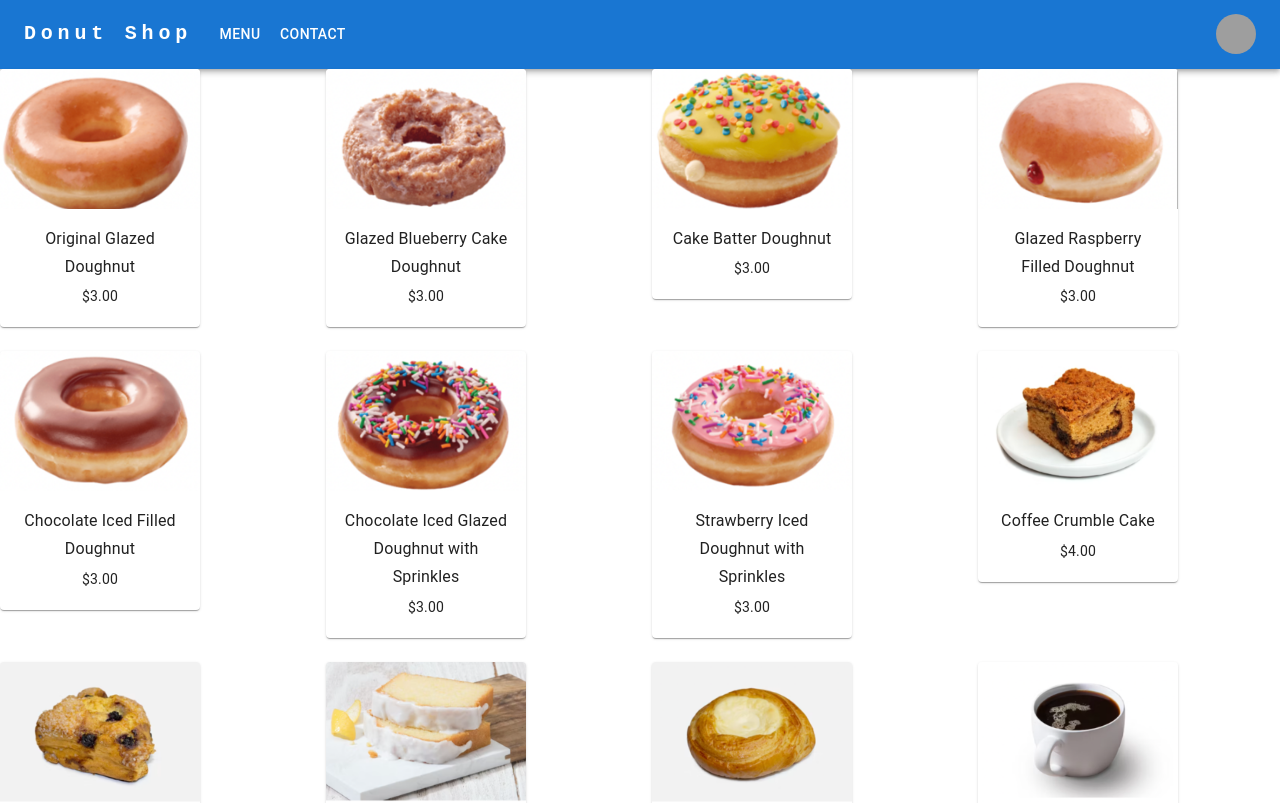
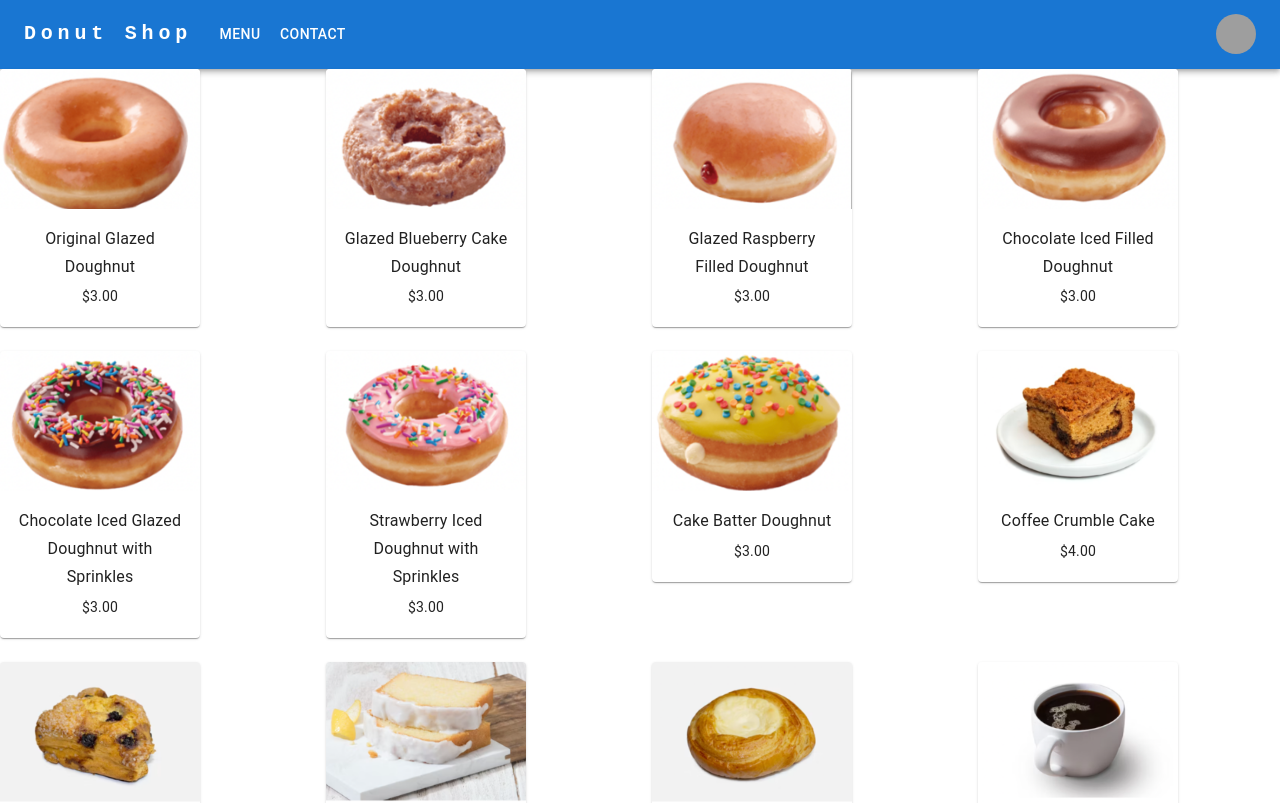
Before and after one commit to Muniba-Ahmed/donutshop, a React (Create React App) app: page /menu in a window 1280 px wide. Shown: the top 803 px of the page. Built offline with nearby package versions, Linux system fonts and the light colour scheme; grey boxes are pictures that could not be loaded.

Commit message:
modals rendering

```diff
--- a/src/components/GridItem.js
+++ b/src/components/GridItem.js
@@ -1,28 +1,55 @@
-import React from "react";
+import React, { useState } from "react";
 import {
   Grid,
   Card,
   CardContent,
   CardMedia,
+  CardActionArea,
   Typography,
-  CardActionArea,
+  Modal,
+  Button,
+  Box,
 } from "@mui/material";
+// import { itemList2 } from "../helpers/ItemList";
 
-import { itemList2 } from "../helpers/ItemList";
+const style = {
+  position: "absolute",
+  top: "50%",
+  left: "50%",
+  transform: "translate(-50%, -50%)",
+  width: 400,
+  bgcolor: "background.paper",
+  border: "2px solid #000",
+  boxShadow: 24,
+  p: 4,
+};
 
-function GridItem({ image, name, onClick }) {
+function GridItem({ itemList2 }) {
+  const [selectedItem, setSelectedItem] = useState(null);
+
+  const handleModalOpen = (item) => {
+    setSelectedItem(item);
+  };
+
+  const handleCloseModal = () => {
+    setSelectedItem(null);
+  };
+
   return (
-    <Grid container spacing={3}>
-      {itemList2.map((item, index) => {
-        return (
+    <Grid container rowSpacing={3} columnSpacing={{ xs: 1, sm: 2, md: 3 }}>
+      {itemList2.map((item, index) => (
         <Grid item xs={12} sm={6} md={3} key={index}>
           <Card sx={{ maxWidth: 200 }}>
-              <CardActionArea>
+            <CardActionArea
+              onClick={() => {
+                handleModalOpen(item);
+              }}
+            >
               <CardMedia
                 component="img"
                 height="140"
                 image={item.image}
-                  alt="green iguana"
+                alt="menu item"
               />
               <CardContent>
                 <Typography gutterBottom variant="subtitle1" component="div">
@@ -35,13 +62,30 @@ function GridItem({ image, name, onClick }) {
             </CardActionArea>
           </Card>
         </Grid>
-        );
-      })}
+      ))}
+
+      <Modal open={selectedItem !== null} onClose={handleCloseModal}>
+        <Box sx={style}>
+          <div>
+            <Typography variant="h5">{selectedItem?.name}</Typography>
+            <Typography variant="body1" sx={{ mt: 2 }}>
+              {selectedItem?.description}
+            </Typography>
+            <img src={selectedItem?.image} alt={selectedItem?.name} />
+            <Typography variant="body1" sx={{ mt: 2 }}>
+              Inventory: {selectedItem?.inventory}
+            </Typography>
+            <Typography variant="body1" sx={{ mt: 2 }}>
+              {`$${selectedItem?.price}.00`}
+            </Typography>
+            <Button variant="contained" onClick={handleCloseModal}>
+              Close
+            </Button>
+          </div>
+        </Box>
+      </Modal>
     </Grid>
   );
 }
 
 export default GridItem;
-
-//maxWidth: 345
-//width: 200, height: 210
--- a/src/helpers/ItemList.js
+++ b/src/helpers/ItemList.js
@@ -36,13 +36,6 @@ export const itemList = [
     type: "donut",
   },
   {
-    name: "Cake Batter Doughnut",
-    image: cakeBatterFilled,
-    description:
-      "Celebrate your birthday every day with our scrumptious Cake Batter Doughnut. Indulge in this festive doughnut filled with creamy cake batter cream filling, topped with yellow icing and confetti sprinkles.",
-    type: "donut",
-  },
-  {
     name: "Glazed Raspberry Filled Doughnut",
     image: raspberryFilled,
     description:
@@ -70,6 +63,15 @@ export const itemList = [
       "An Original Glazed Doughnut dipped in a fruity strawberry icing, topped with colorful rainbow sprinkles. Brighten your day with Donut Shop's Strawberry Iced Doughnut with Sprinkles.",
     type: "donut",
   },
+
+  {
+    name: "Cake Batter Doughnut",
+    image: cakeBatterFilled,
+    description:
+      "Celebrate your birthday every day with our scrumptious Cake Batter Doughnut. Indulge in this festive doughnut filled with creamy cake batter cream filling, topped with yellow icing and confetti sprinkles.",
+    type: "donut",
+  },
+
   {
     name: "Coffee Crumble Cake",
     image: coffeeCrumbleCake,
@@ -165,7 +167,7 @@ export const itemList = [
     name: "Vanilla Iced Coffee",
     image: icedCoffeeVanilla,
     description:
-      "Our premium espresso shots blended with our French Deluxe™ vanilla powder and served over ice for a refreshing and delicious vanilla coffee drink",
+      "Our premium espresso shots blended with our French Deluxe vanilla powder and served over ice for a refreshing and delicious vanilla coffee drink",
     type: "icedCoffee",
   },
 ];
--- a/src/pages/Menu.js
+++ b/src/pages/Menu.js
@@ -1,11 +1,12 @@
 import React from "react";
+import { itemList2 } from "../helpers/ItemList";
 
 import GridItem from "../components/GridItem";
 
 function Menu() {
   return (
     <div>
-      <GridItem />
+      <GridItem itemList2={itemList2} />
     </div>
   );
 }
```
Also changed, not shown: src/components/Modal.js (added, +7 -0 lines). Lines whose indentation alone changed are shown as unchanged.
